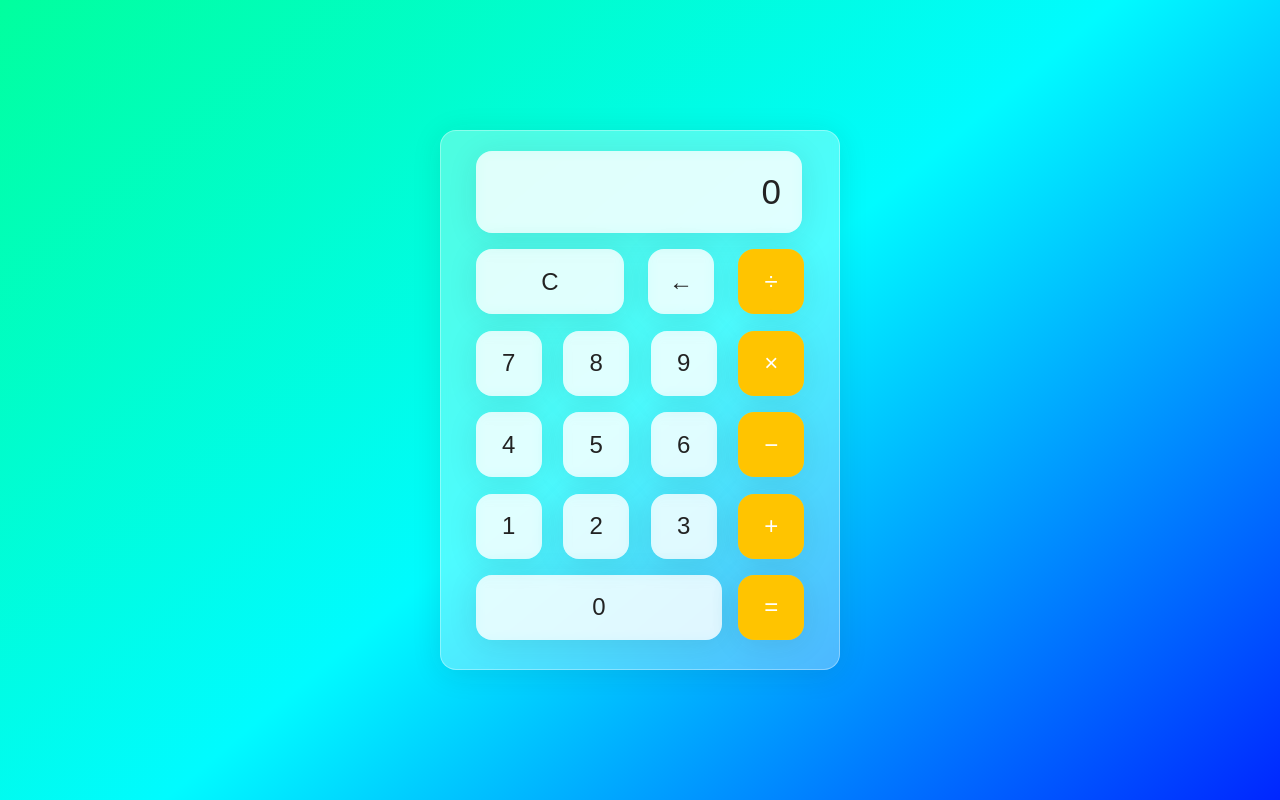
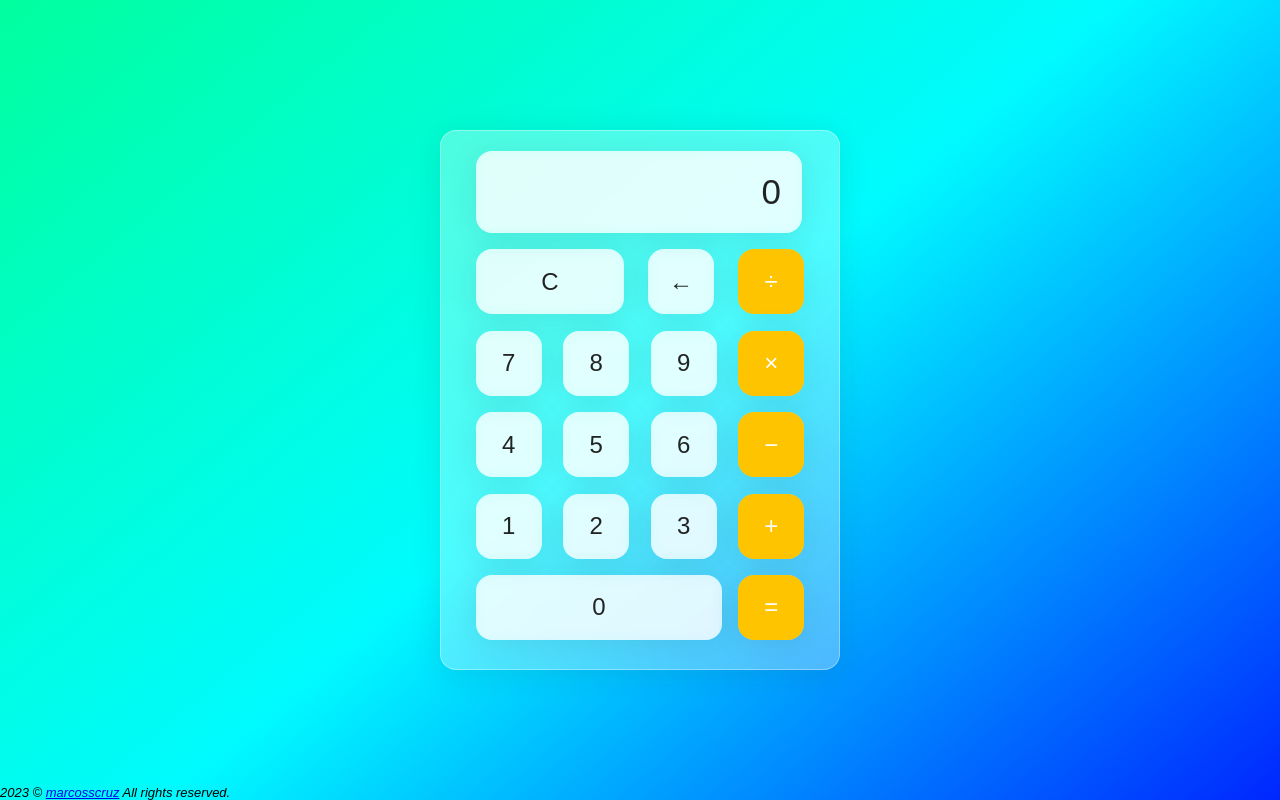
Before and after one commit to marcosscruz/Calculator, a plain HTML site: page index.html in a window 1280 px wide. Drawn offline with Linux system fonts and the light colour scheme.

Commit message:
copy right

```diff
--- a/css/style.css
+++ b/css/style.css
@@ -103,3 +103,14 @@ body {
 .triple {
     flex-basis: 75%;
 }
+
+.footer {
+    position: fixed;
+    bottom: 0;
+    left: 0;
+}
+
+.content {
+    font-style: italic;
+    font-size: small;
+}
--- a/index.html
+++ b/index.html
@@ -85,6 +85,14 @@
         </section>
     </div>
 
+    <div class="footer">
+        <div class="content">
+            <p>2023 &copy; <a href="https://github.com/marcosscruz" target="_blank">marcosscruz</a> All rights reserved.
+            </p>
+        </div>
+    </div>
+
+
     <script src="script.js"></script>
 </body>
 
```
